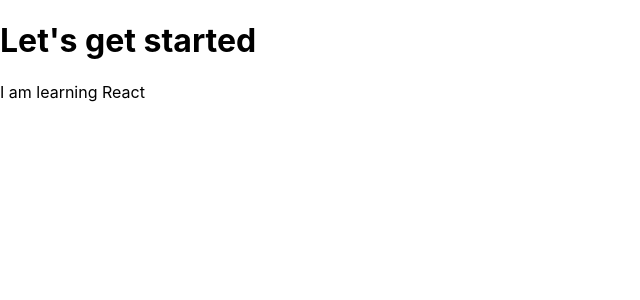
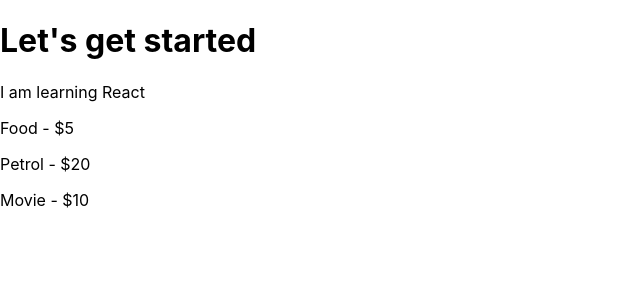
Before and after one commit to dasushan/expense-tracker, a React (Create React App) app: page / in a window 1280 px wide. Shown: the top 300 px of the page, without its empty margins (0-640 px from the left). Built offline with nearby package versions, Linux system fonts and the light colour scheme.

Commit message:
created ExpenseItem-component

```diff
--- a/src/App.js
+++ b/src/App.js
@@ -1,8 +1,12 @@
+import ExpenseItem from './components/ExpenseItem';
 function App() {
-  return <div>
-    <h1>Let's get started</h1>
-    <p>I am learning React</p>
-  </div>;
+  return (
+    <div>
+      <h1>Let's get started</h1>
+      <p>I am learning React</p>
+      <ExpenseItem></ExpenseItem>
+    </div>
+  );
 }
 
 export default App;
--- /dev/null
+++ b/src/components/ExpenseItem.js
@@ -0,0 +1,11 @@
+function ExpenseItem() {
+  return (
+    <div>
+      <p>Food - $5</p>
+      <p>Petrol - $20</p>
+      <p>Movie - $10</p>
+    </div>
+  );
+}
+
+export default ExpenseItem;
```
